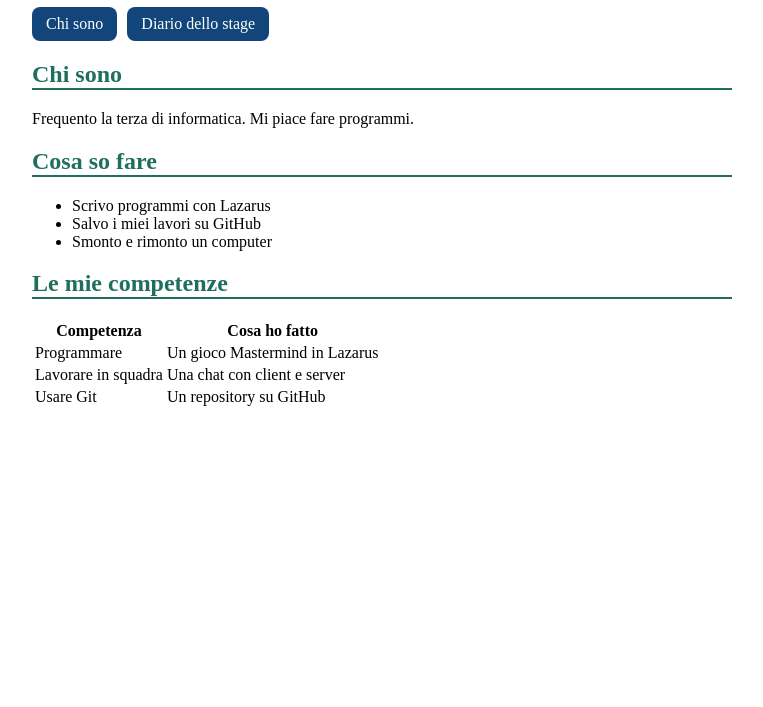
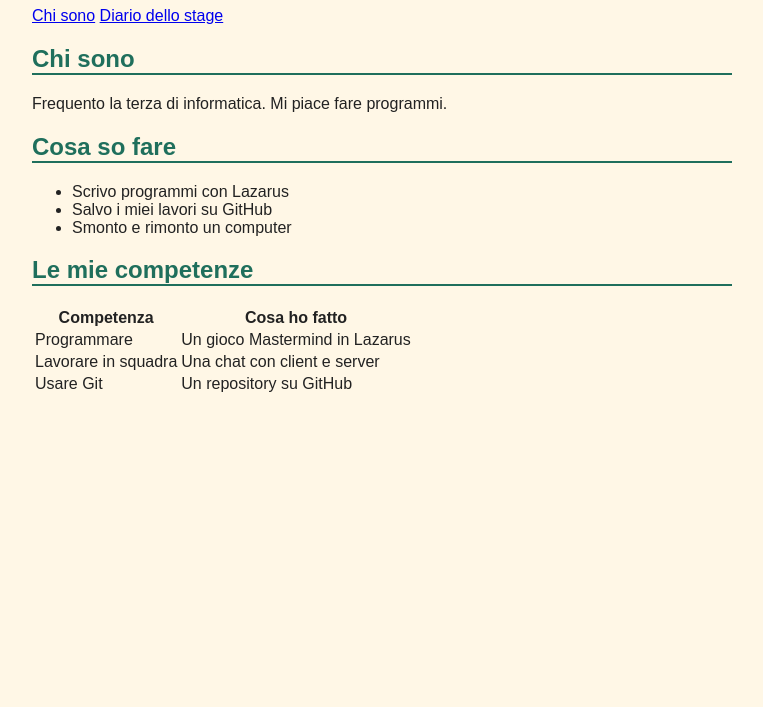
Before and after one commit to tomaslous/Sito-personale, a plain HTML site: page index.html in a window 1280 px wide. Shown: the part 93-800 px from the top of the page, without its empty margins (258-1021 px from the left). Drawn offline with Linux system fonts and the light colour scheme.

```diff
--- a/style.css
+++ b/style.css
@@ -1,3 +1,8 @@
+body {
+background: #fff7e6;
+color: #222222;
+font-family: Arial, sans-serif;
+}
 body {
 max-width: 700px;
 margin: 0 auto;
@@ -9,8 +14,7 @@ color: #12467a;
 h2 {
 color: #1f6f5c;
 border-bottom: 2px solid #1f6f5c;
-}
-nav a {
+  nav a {
 display: inline-block;
 background: #12467a;
 color: white;
@@ -21,7 +25,8 @@ text-decoration: none;
 }
 nav a:hover {
 background: #f28c28;
-table {
+}
+  table {
 border-collapse: collapse;
 width: 100%;
 background: white;
```
